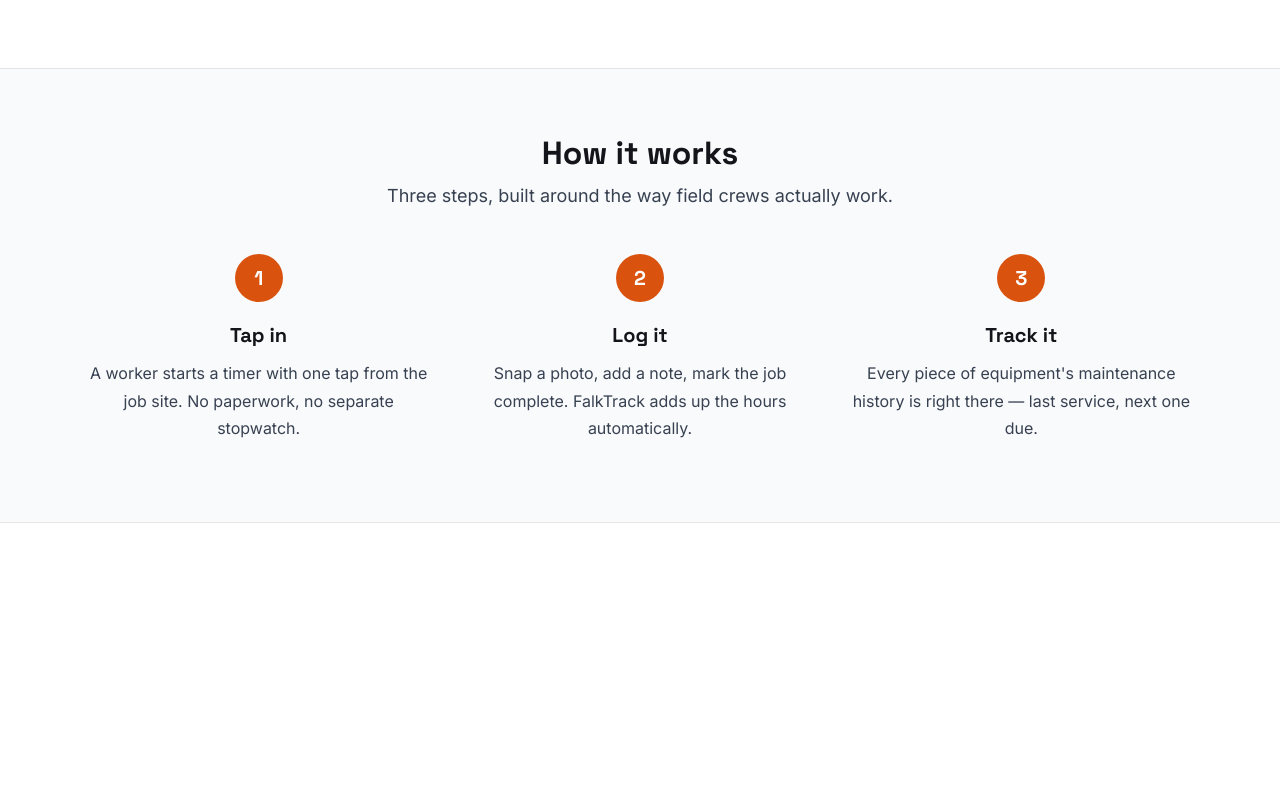
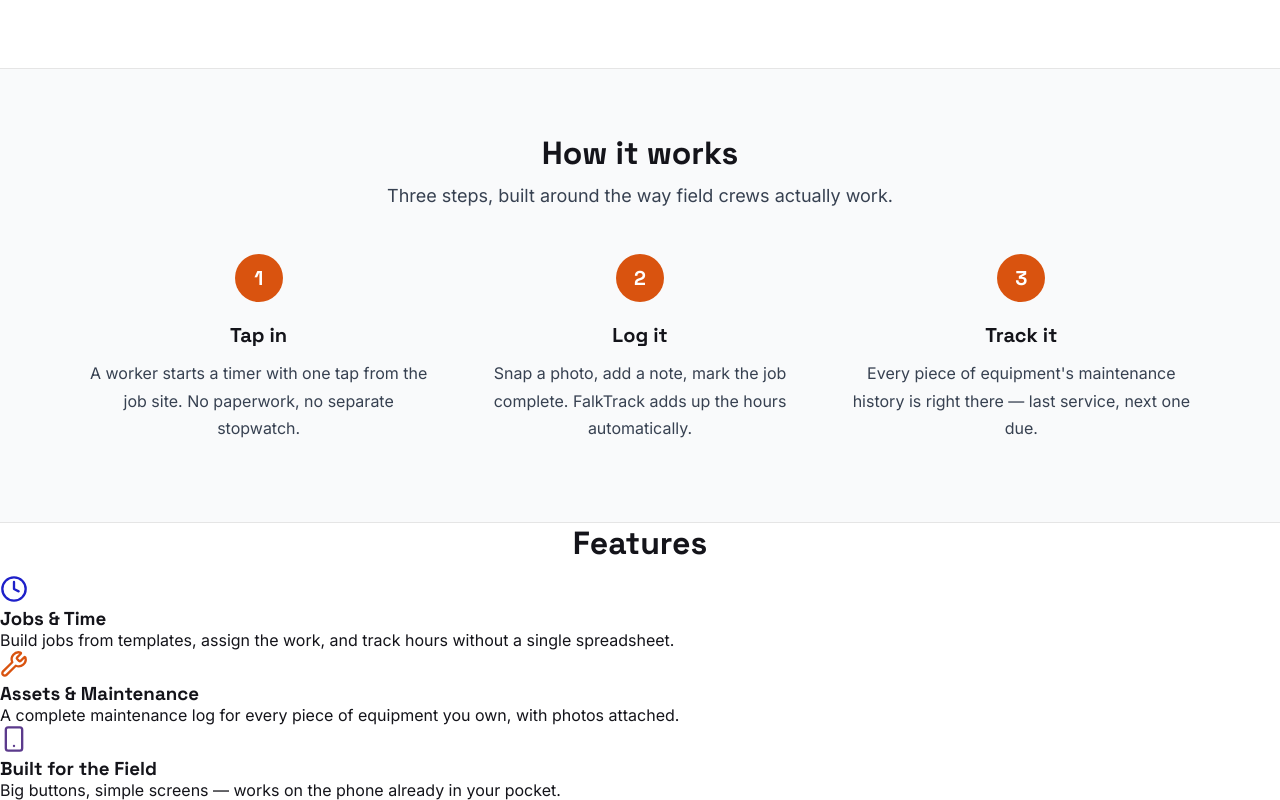
Before and after one commit to dfalk1972/FalkTrack, a React (Vite) app: page / in a window 1280 px wide. Shown: the part 505-1305 px from the top of the page. Before the commit the page ends 1028 px from the top, so only its background shows below. Built offline with nearby package versions, Linux system fonts and the light colour scheme.

Commit message:
Add Features section to Home Page

```diff
--- a/package.json
+++ b/package.json
@@ -1,5 +1,5 @@
 {
-  "name": "falktrack-scaffold",
+  "name": "falktrack",
   "private": true,
   "version": "0.0.0",
   "type": "module",
@@ -10,6 +10,7 @@
     "preview": "vite preview"
   },
   "dependencies": {
+    "lucide-react": "^1.21.0",
     "react": "^19.2.6",
     "react-dom": "^19.2.6",
     "react-router-dom": "^7.18.0"
--- a/src/pages/Home/Home.jsx
+++ b/src/pages/Home/Home.jsx
@@ -1,4 +1,5 @@
 import { Link } from "react-router-dom";
+import { Clock, Wrench, Smartphone } from "lucide-react";
 import Paw from "../../components/Paw/Paw";
 import styles from "./Home.module.css";
 
@@ -17,6 +18,27 @@
     number: "3",
     title: "Track it",
     body: "Every piece of equipment's maintenance history is right there — last service, next one due.",
+  },
+];
+
+const features = [
+  {
+    icon: Clock,
+    title: "Jobs & Time",
+    body: "Build jobs from templates, assign the work, and track hours without a single spreadsheet.",
+    accentColor: "var(--color-indigo)",
+  },
+  {
+    icon: Wrench,
+    title: "Assets & Maintenance",
+    body: "A complete maintenance log for every piece of equipment you own, with photos attached.",
+    accentColor: "var(--color-orange)",
+  },
+  {
+    icon: Smartphone,
+    title: "Built for the Field",
+    body: "Big buttons, simple screens — works on the phone already in your pocket.",
+    accentColor: "var(--color-purple)",
   },
 ];
 export default function Home() {
@@ -92,6 +114,28 @@
             </div>
           </div>
         </section>
+        <section className={styles.features}>
+          <div className={styles.featuresInner}>
+            <h2 className={styles.sectionHeading}>Features</h2>
+            <div className={styles.featuresGrid}>
+              {features.map((feature) => {
+                const Icon = feature.icon;
+                return (
+                  <div key={feature.title} className={styles.featureCard}>
+                    <div
+                      className={styles.featureIconWrap}
+                      style={{ borderTopColor: feature.accentColor }}
+                    >
+                      <Icon size={28} color={feature.accentColor} />
+                    </div>
+                    <h3 className={styles.featureTitle}>{feature.title}</h3>
+                    <p className={styles.featureIconBody}>{feature.body}</p>
+                  </div>
+                );
+              })}
+            </div>
+          </div>
+        </section>
       </main>
     </div>
   );
```
Also changed, not shown: 1 other file (tests, documents, lock files or other folders).
